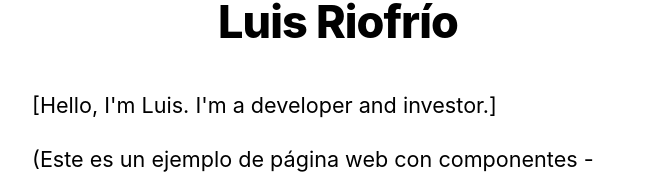
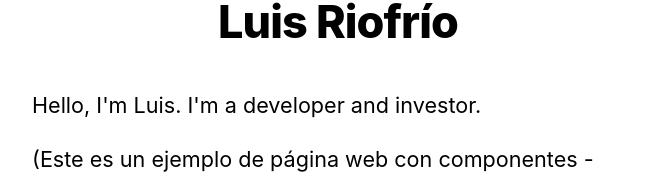
Before and after one commit to lriofrio915/nextjs-blog, a Next.js app: page / in a window 1280 px wide. Shown: the part 221-400 px from the top of the page, without its empty margins (302-954 px from the left). Built offline with nearby package versions, Linux system fonts and the light colour scheme.

Commit message:
corrección en index

```diff
--- a/src/pages/index.js
+++ b/src/pages/index.js
@@ -21,7 +21,7 @@ export default function Home({allPostsData}) {
         <title>{siteTitle}</title>
       </Head>
       <section className={utilStyles.headingMd}>
-        <p>[Hello, I'm Luis. I'm a developer and investor.]</p>
+        <p>Hello, I'm Luis. I'm a developer and investor.</p>
         <p>
           (Este es un ejemplo de página web con componentes - you’ll be building a site like this on{' '}
           <a href="https://nextjs.org/learn">our Next.js tutorial</a>.)
```
